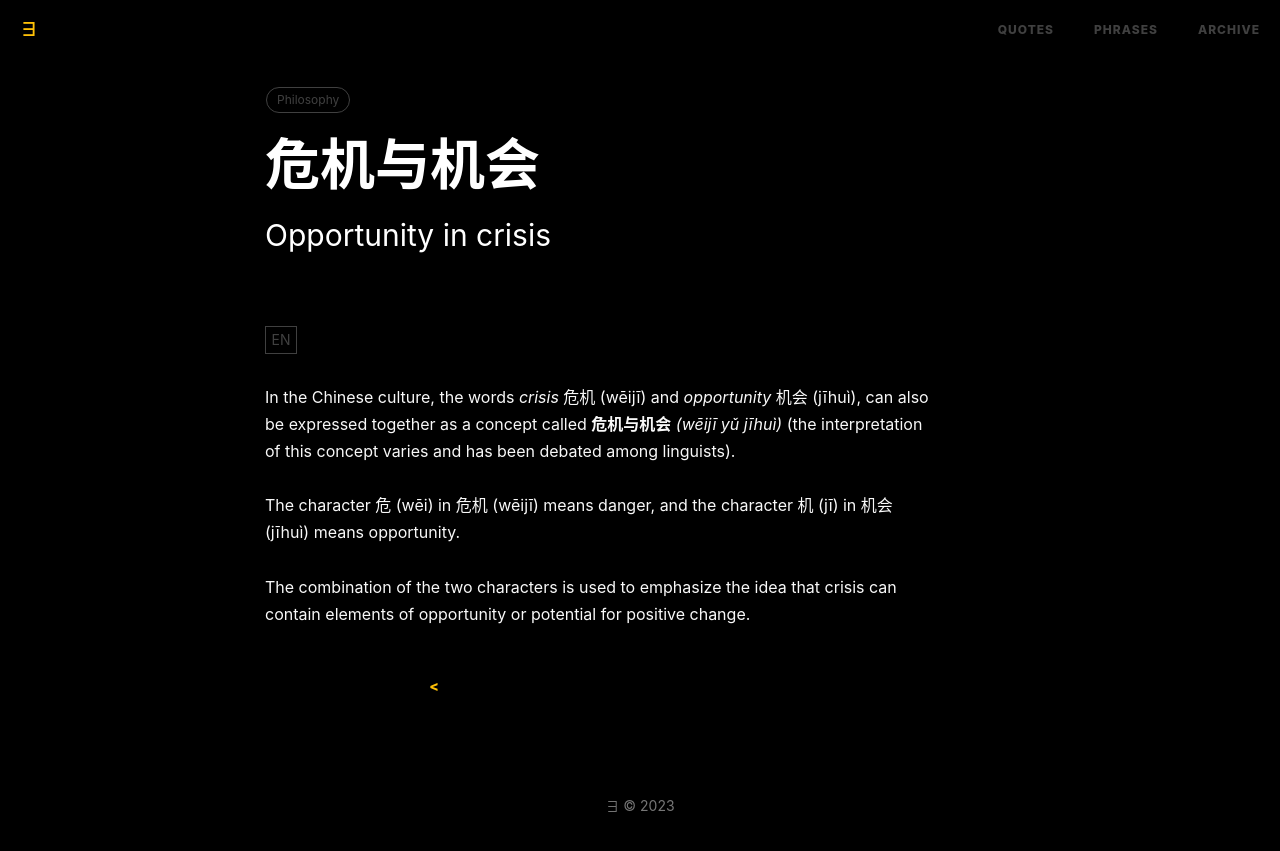
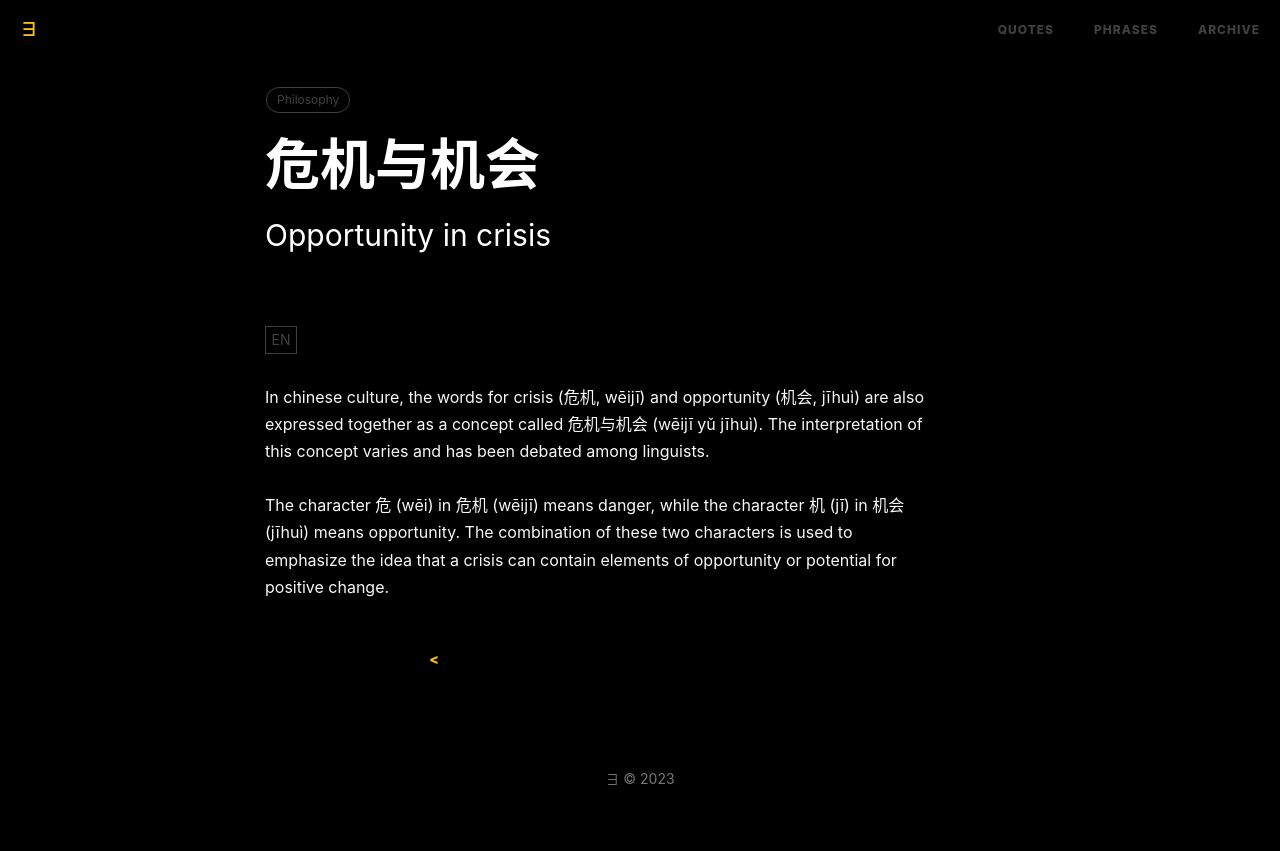
Before and after one commit to eugeniosaintemarie/notes, a Jekyll site: the page built from _posts/2023-08-06-crisis-and-opportunity.markdown, in a window 1280 px wide. Shown: the top 851 px of the page. Built offline with Jekyll 4.4.1, drawn with Linux system fonts in a browser that asks for light colours; comment, search, counter and statistics services are not loaded.

Commit message:
20230806

```diff
--- a/_includes/posts/2023-08-06-crisis-and-opportunity/en.md
+++ b/_includes/posts/2023-08-06-crisis-and-opportunity/en.md
@@ -1,5 +1,3 @@
-In the Chinese culture, the words <i>crisis</i> 危机 (wēijī) and <i>opportunity</i> 机会 (jīhuì), can also be expressed together as a concept called <b>危机与机会</b> <i>(wēijī yǔ jīhuì)</i> (the interpretation of this concept varies and has been debated among linguists).
+In chinese culture, the words for crisis (危机, wēijī) and opportunity (机会, jīhuì) are also expressed together as a concept called 危机与机会 (wēijī yǔ jīhuì). The interpretation of this concept varies and has been debated among linguists.
 <br><br>
-The character 危 (wēi) in 危机 (wēijī) means danger, and the character 机 (jī) in 机会 (jīhuì) means opportunity.
-<br><br>
-The combination of the two characters is used to emphasize the idea that crisis can contain elements of opportunity or potential for positive change.
+The character 危 (wēi) in 危机 (wēijī) means danger, while the character 机 (jī) in 机会 (jīhuì) means opportunity. The combination of these two characters is used to emphasize the idea that a crisis can contain elements of opportunity or potential for positive change.
--- a/_includes/posts/2023-08-06-crisis-and-opportunity/es.md
+++ b/_includes/posts/2023-08-06-crisis-and-opportunity/es.md
@@ -1,5 +1,3 @@
-En la cultura china, las palabras <b>crisis</b> 危机 <i>(wēijī)</i> y <b>oportunidad</b> 机会 <i>(jīhuì)</i>, también pueden expresarse juntas como un concepto llamado 危机与机会 <i>(wēijī yǔ jīhuì)</i> (la interpretación de este concepto varía y ha sido objeto de debate entre lingüistas).
+En la cultura china, las palabras crisis (危机, wēijī) y oportunidad (机会, jīhuì) también se expresan juntas en un concepto llamado 危机与机会 (wēijī yǔ jīhuì). La interpretación de este concepto varía y ha sido objeto de debate entre lingüistas.
 <br><br>
-El carácter 危 <i>(wēi)</i> en 危机 <i>(wēijī)</i> significa peligro, y el carácter 机 <i>(jī)</i> en 机会 <i>(jīhuì)</i> significa oportunidad.
-<br><br>
-La combinación de los dos caracteres se utiliza para enfatizar la idea de que la crisis puede contener elementos de oportunidad, o potencial para un cambio positivo.
+El carácter 危 (wēi) en 危机 (wēijī) significa peligro, mientras que el carácter 机 (jī) en 机会 (jīhuì) significa oportunidad. La combinación de estos dos caracteres se utiliza para enfatizar la idea de que una crisis puede contener elementos de oportunidad o potencial de cambio positivo.
```
